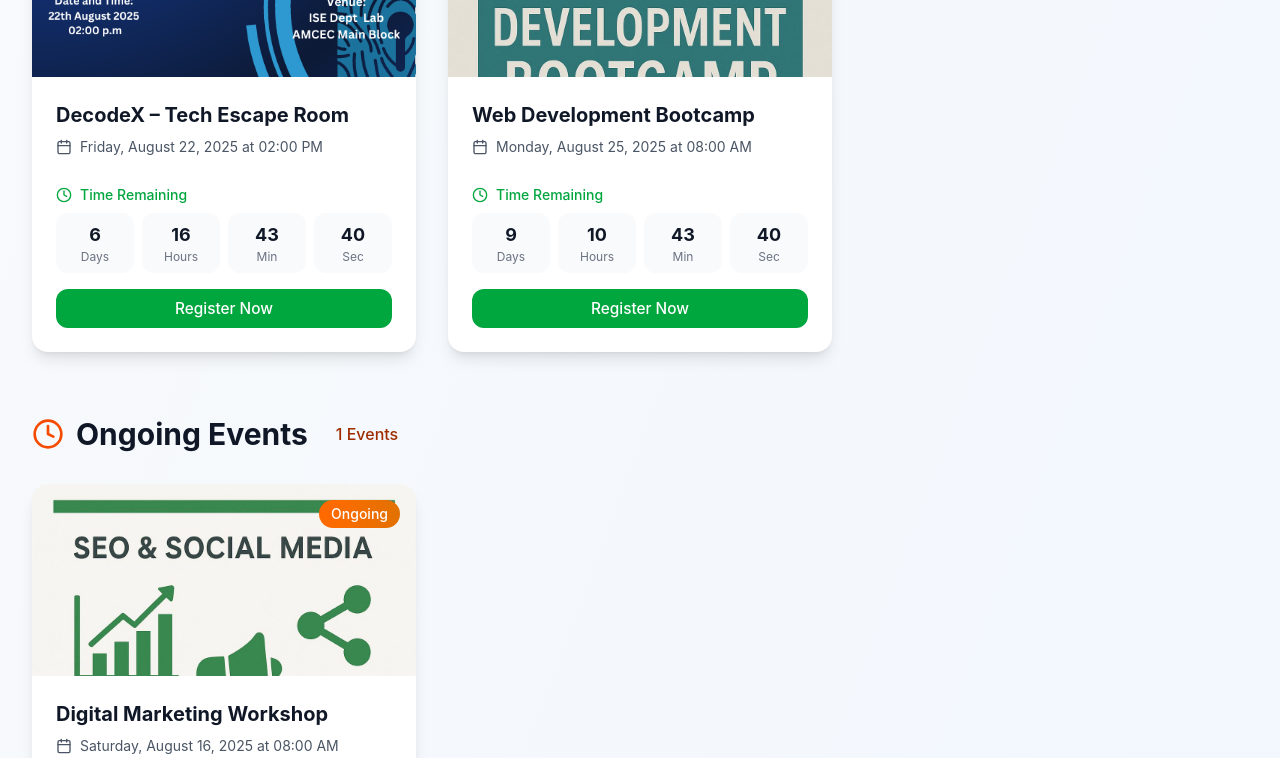
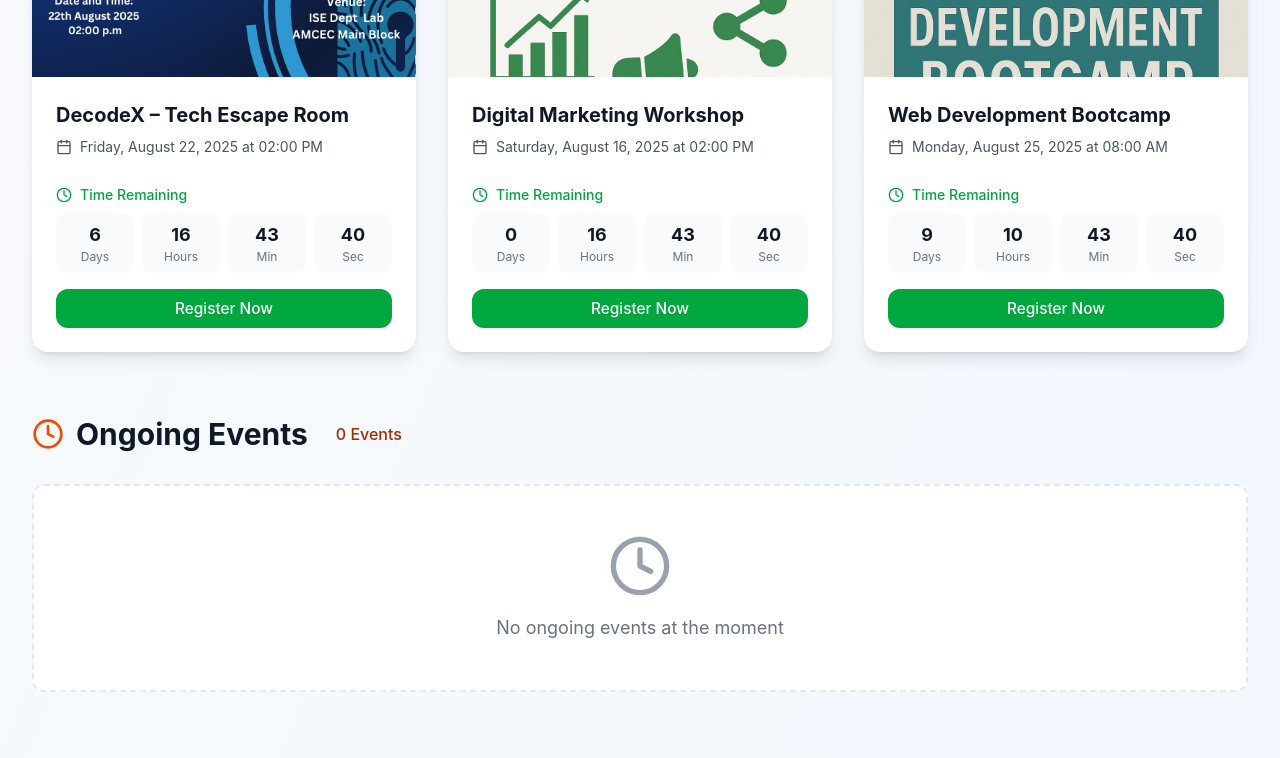
Before and after one commit to Shashank-Git1804/InnovISE, a React (Vite) app: page / in a window 1280 px wide. Shown: the part 480-1238 px from the top of the page. Built offline with nearby package versions, Linux system fonts and the light colour scheme.

Commit message:
time change

```diff
--- a/src/data/eventData.js
+++ b/src/data/eventData.js
@@ -63,7 +63,7 @@ export const eventData = [
   {
     id: 2,
     title: "Digital Marketing Workshop",
-    dateTime: "2025-08-16T08:00:00",
+    dateTime: "2025-08-16T14:00:00",
     overview: "Learn the latest digital marketing strategies and tools. This hands-on workshop covers SEO, social media marketing, and content creation.",
     instructions: [
       "Bring a notebook for taking notes",
```
